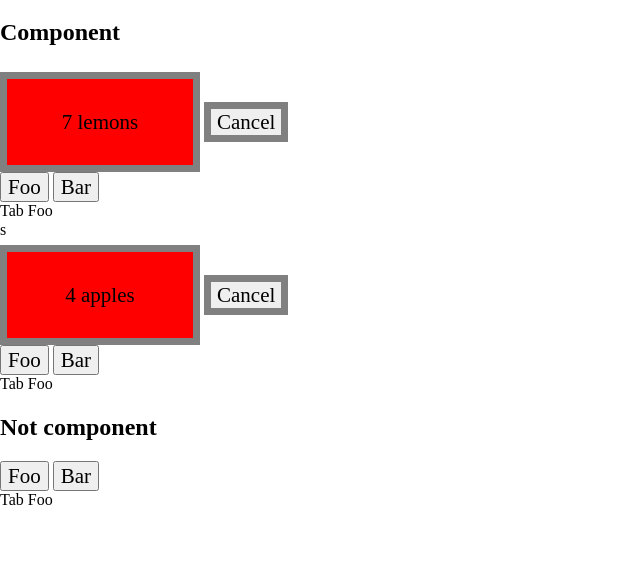
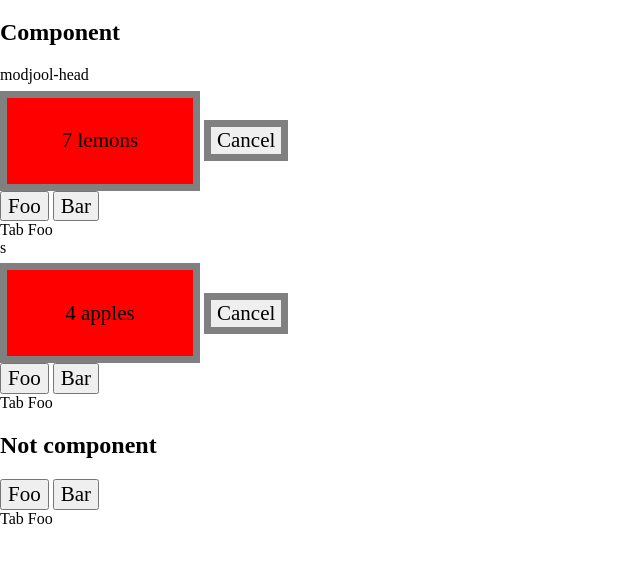
Before and after one commit to CTNicholas/modjool, a website: page src/index.html in a window 1280 px wide. Shown: the part 61-624 px from the top of the page, without its empty margins (0-640 px from the left). Drawn offline with nearby package versions, Linux system fonts and the light colour scheme.

Commit message:
adding modjool-head modjool-body

```diff
--- a/src/components/custom-element.js
+++ b/src/components/custom-element.js
@@ -1,12 +1,13 @@
 /* global Modjool */
 Modjool({
-  options: {
+  options: () => ({
     name: 'custom-el',
+    inherit: true,
     attributes: ['WIDTH', 'AMOUNT']
-  },
+  }),
 
   loaded () {
-    alert('hi')
+    console.log('Loaded')
   },
 
   html: ({ FRUIT, AMOUNT }) => `
--- a/src/index.html
+++ b/src/index.html
@@ -16,6 +16,7 @@
   <body>
     <h1>Simple web components</h1>
     <h2>Component</h2>
+    <modjool-head>modjool-head</modjool-head>
     <custom-el width="600px" amount="7" fruit="lemon"><span slot="cool">s</span></custom-el>
     <custom-el width="200px" amount="4" fruit="apple"></custom-el>
     <mj-dropdown options="apple,banana,cherry,date"></mj-dropdown>
--- a/src/modjool.js
+++ b/src/modjool.js
@@ -1,16 +1,37 @@
+/* global customElements, HTMLElement */
+
+class ModjoolHead extends HTMLElement {
+  constructor () {
+    super()
+    this.attachShadow({ mode: 'open' })
+  }
+
+  connectedCallback () {
+    this.shadowRoot.innerHTML = `
+    <style>
+      :host {
+        inherit: all;
+      }
+    </style>
+    <slot>
+    </slot>
+    `
+  }
+}
+customElements.define('modjool-head', ModjoolHead)
+
+function newModjoolElement ({ options, html, css, loaded }) {
+  return function () {
     const defaultOptions = {
       name: 'no-name',
       inherit: true,
       attributes: []
     }
-
-/* global customElements, HTMLElement */
-function newModjoolElement ({ options, html, css, loaded }) {
     class ModjoolElement extends HTMLElement {
       constructor () {
         super()
         this.setupOptions()
-      if (!options.inherit) {
+        if (!this.mj_options.inherit) {
           this.attachShadow({ mode: 'open' })
         }
         this.mj_attr = {}
@@ -25,7 +46,7 @@ function newModjoolElement ({ options, html, css, loaded }) {
       }
 
       static get observedAttributes () {
-      return options.attributes.map(attr => attr.toLowerCase())
+        return options().attributes.map(attr => attr.toLowerCase())
       }
 
       getAttributes () {
@@ -61,16 +82,17 @@ function newModjoolElement ({ options, html, css, loaded }) {
 
       updateTemplate () {
         this.getBody().innerHTML = html({ ...this.mj_attr })
+        this.getBody().classList.add('wwwooo')
         this.getBody().appendChild(document.createElement('style')).textContent = this.mj_lastStyle
       }
 
       setupOptions () {
-      options = { ...defaultOptions, ...options }
-      console.log('Options', options)
+        this.mj_options = { ...defaultOptions, ...options() }
+        console.log('Options here:', this.mj_options)
       }
 
       getBody () {
-      if (!options.inherit) {
+        if (!this.mj_options.inherit) {
           return this.shadowRoot
         } else {
           return this
@@ -78,13 +100,14 @@ function newModjoolElement ({ options, html, css, loaded }) {
       }
     }
 
-  customElements.define(options.name, ModjoolElement)
+    customElements.define(options().name, ModjoolElement)
     return ModjoolElement
+  }
 }
 
 /* eslint-disable-next-line */
 function Modjool (elementSettings) {
-  const newElementClass = newModjoolElement(elementSettings)
+  const newElementClass = newModjoolElement(elementSettings)()
   const elName = elementSettings.options.name
   console.log(`${elName} defined?`, !!customElements.get(elName))
   return newElementClass
```
Lines whose indentation alone changed are shown as unchanged.
